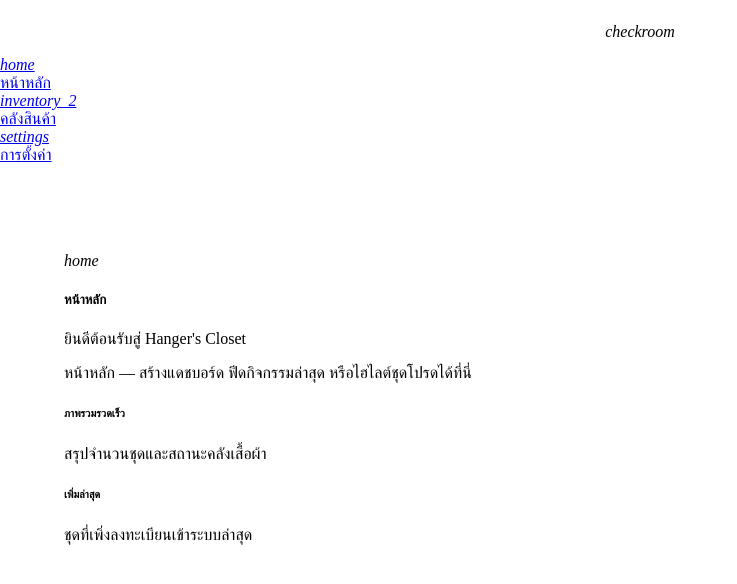
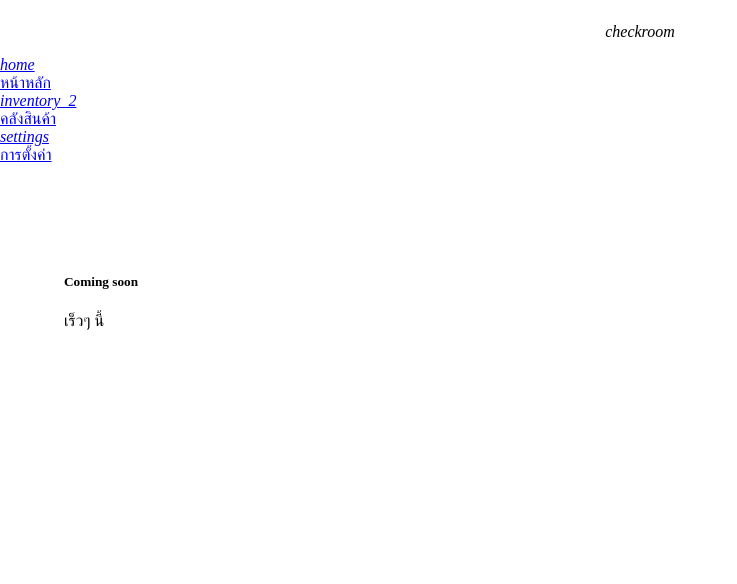
Before and after one commit to freshTht/hangerscloset-web, a React (Vite) app: page / in a window 1280 px wide. Shown: the top 584 px of the page, without its empty margins (0-737 px from the left). Built offline with nearby package versions, Linux system fonts and the light colour scheme.

Commit message:
fix: cleanup Home & Settings page

```diff
--- a/src/pages/HomePage.tsx
+++ b/src/pages/HomePage.tsx
@@ -2,33 +2,9 @@
 
 export const HomePage: React.FC = () => {
   return (
-    <article className="border round">
-      <div className="row items-center gap">
-        <i className="extra primary-text">home</i>
-        <div className="max">
-          <h5 className="no-margin bold">หน้าหลัก</h5>
-          <p className="no-margin secondary-text">ยินดีต้อนรับสู่ Hanger's Closet</p>
-        </div>
-      </div>
-      <div className="space"></div>
-      <p>
-        หน้าหลัก — สร้างแดชบอร์ด ฟีดกิจกรรมล่าสุด หรือไฮไลต์ชุดโปรดได้ที่นี่
-      </p>
-      <div className="space"></div>
-      <div className="grid">
-        <div className="s12 m6">
-          <div className="card fill surface-container-low round padding">
-            <h6 className="bold">ภาพรวมรวดเร็ว</h6>
-            <p className="secondary-text">สรุปจำนวนชุดและสถานะคลังเสื้อผ้า</p>
-          </div>
-        </div>
-        <div className="s12 m6">
-          <div className="card fill surface-container-low round padding">
-            <h6 className="bold">เพิ่มล่าสุด</h6>
-            <p className="secondary-text">ชุดที่เพิ่งลงทะเบียนเข้าระบบล่าสุด</p>
-          </div>
-        </div>
-      </div>
-    </article>
+    <div className="center-align middle-align padding" style={{ minHeight: '60vh' }}>
+      <h5 className="bold">Coming soon</h5>
+      <p className="secondary-text no-margin">เร็วๆ นี้</p>
+    </div>
   );
 };
--- a/src/pages/SettingsPage.tsx
+++ b/src/pages/SettingsPage.tsx
@@ -20,18 +20,6 @@
 
   return (
     <article className="border round">
-      <div className="row items-center gap">
-        <i className="extra primary-text">settings</i>
-        <div className="max">
-          <h5 className="no-margin bold">การตั้งค่า</h5>
-          <p className="no-margin secondary-text">ปรับแต่งแอปและการตั้งค่าส่วนตัว</p>
-        </div>
-      </div>
-
-      <div className="space"></div>
-
-      {/* Dark Mode Switch Setting */}
-      <div className="card fill surface-container-low round padding">
       <div className="row items-center">
         <div className="max">
           <h6 className="bold no-margin">ธีมมืด</h6>
@@ -51,24 +39,6 @@
           </span>
         </label>
       </div>
-      </div>
-
-      <div className="space"></div>
-
-      <div className="grid">
-        <div className="s12 m6">
-          <div className="card fill surface-container-low round padding">
-            <h6 className="bold">ข้อมูลโปรไฟล์</h6>
-            <p className="secondary-text">ตั้งค่าบัญชีผู้ใช้และข้อมูลส่วนตัว</p>
-          </div>
-        </div>
-        <div className="s12 m6">
-          <div className="card fill surface-container-low round padding">
-            <h6 className="bold">การตั้งค่าแอป</h6>
-            <p className="secondary-text">ซิงค์ข้อมูล การแจ้งเตือน และตัวเลือกส่งออก</p>
-          </div>
-        </div>
-      </div>
     </article>
   );
 };
```
Lines whose indentation alone changed are shown as unchanged.
